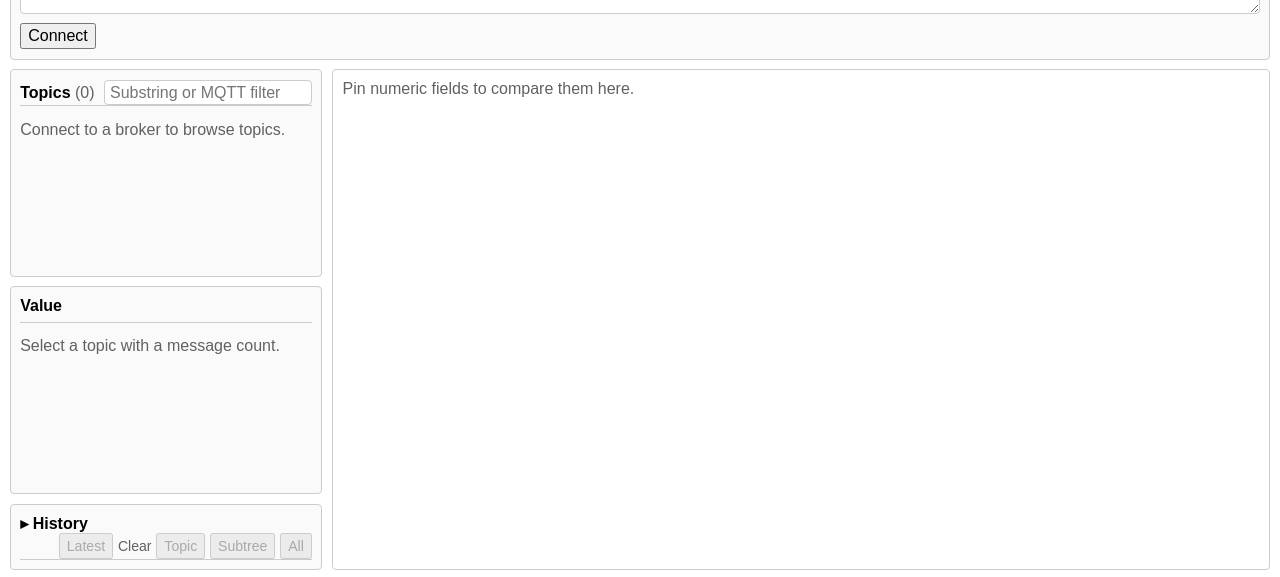
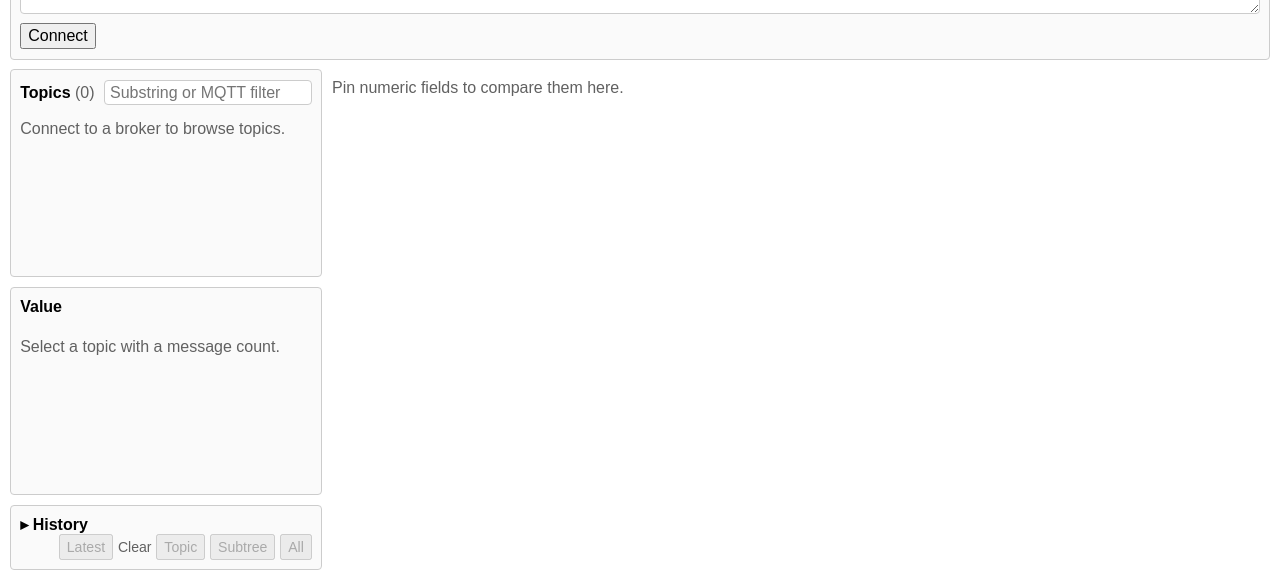
Before and after one commit to quartiq/mqtt-telemetry, a Svelte app: page / in a window 1280 px wide. Shown: the part 220-797 px from the top of the page. Built offline with nearby package versions, Linux system fonts and the light colour scheme.

Commit message:
Remove redundant panel framing

```diff
--- a/src/PlotDashboard.svelte
+++ b/src/PlotDashboard.svelte
@@ -77,8 +77,6 @@
 
 <style>
   .plot-dashboard {
-    border: 1px solid var(--border);
-    border-radius: var(--radius);
     display: grid;
     min-height: 0;
     overflow: hidden;
@@ -91,15 +89,10 @@
     grid-template-columns: minmax(0, 1fr);
     min-height: 0;
     overflow: auto;
-    padding: var(--space);
   }
 
   .plot-grid.two-columns {
     grid-template-columns: repeat(2, minmax(0, 1fr));
-  }
-
-  .empty {
-    padding: var(--space);
   }
 
   @media (max-width: 800px) {
--- a/src/app.css
+++ b/src/app.css
@@ -129,7 +129,6 @@ pre {
 
 .panel > header {
   align-items: baseline;
-  border-bottom: 1px solid var(--border);
   display: flex;
   gap: var(--space);
   margin-bottom: var(--space-tight);
```
